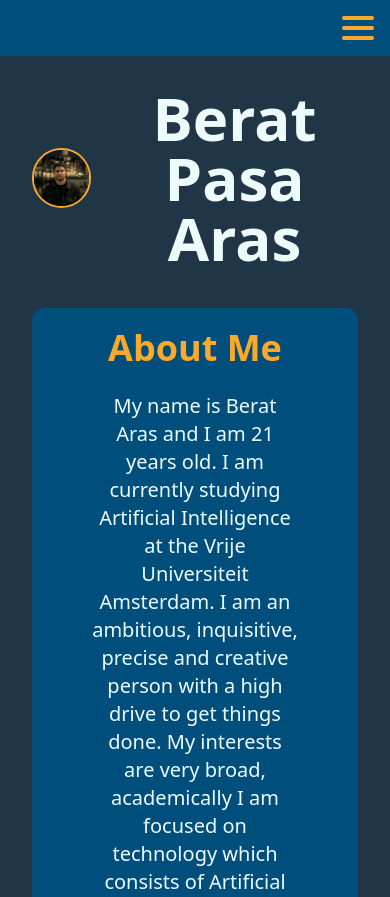
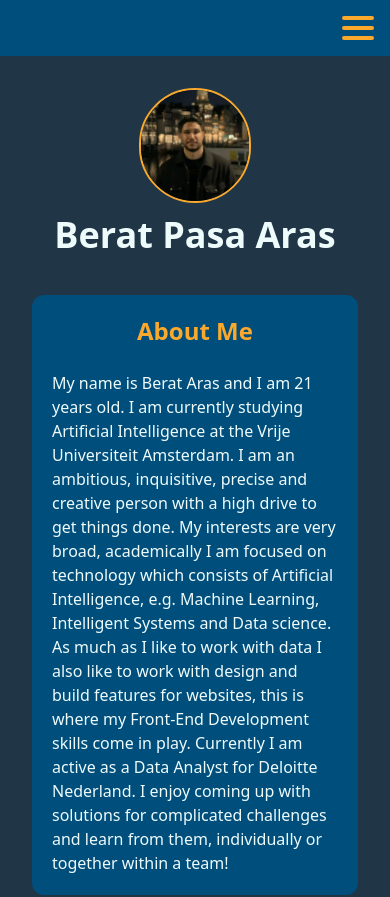
Before and after one commit to beratarrr/Berat-Portfolio, a Nuxt app: page / in a window 390 px wide. Shown: the top 897 px of the page. Built offline with nearby package versions, Linux system fonts and the light colour scheme.

Commit message:
made skills and home mobile friendly

```diff
--- a/components/homepage/about.vue
+++ b/components/homepage/about.vue
@@ -1,10 +1,10 @@
 <template>
     <card>
-      <div class="flex flex-col  px-10 gap-y-6">
-        <p class="text-4xl text-nocta-4 font-semibold">
+      <div class="flex flex-col text-left md:text-center md:px-10 gap-y-6">
+        <p class="md:text-4xl text-2xl text-center text-nocta-4 font-semibold">
           About Me
         </p>
-        <p class="text-nocta-6 text-xl">
+        <p class="text-nocta-6 md:text-xl text-base">
           My name is Berat Aras and I am 21 years old. I am currently studying Artificial Intelligence at the Vrije Universiteit Amsterdam. I am an ambitious, inquisitive, precise and creative person with a high drive to get things done. My interests are very broad, academically I am focused on technology which consists of Artificial Intelligence, e.g. Machine Learning, Intelligent Systems and Data science. As much as I like to work with data I also like to work with design and build features for websites, this is where my Front-End Development skills come in play. Currently I am active as a Data Analyst for Deloitte Nederland. I enjoy coming up with solutions for complicated challenges and learn from them, individually or together within a team!
         </p>
       </div>
--- a/components/pageTitle.vue
+++ b/components/pageTitle.vue
@@ -1,5 +1,5 @@
 <template>
-      <div class="flex justify-center items-center gap-x-5 gap-y-3 text-center text-6xl text-nocta-6 font-bold ">
+      <div class="flex justify-center items-center gap-x-5 gap-y-3 text-center md:text-6xl text-4xl text-nocta-6 font-bold ">
           <slot />
       </div>
 </template>
--- a/components/skills/skillcard.vue
+++ b/components/skills/skillcard.vue
@@ -1,6 +1,6 @@
 <template>
     <a>
-        <div class="border-2 border-nocta-7 flex flex-col justify-between text-center hover:cursor-pointer hover:scale-105 hover:border-nocta-4 rounded-xl transitiones">
+        <div class="border-2 border-nocta-7 flex flex-col justify-between text-center hover:cursor-pointer hover:scale-105 md:hover:border-nocta-4 rounded-xl transitiones">
             <slot />
         </div>
     </a>
--- a/components/skills/skillsection.vue
+++ b/components/skills/skillsection.vue
@@ -1,9 +1,9 @@
 <template>
     <card>
-        <div class="grid grid-cols-6 gap-5">
+        <div class="grid md:grid-cols-6 md:gap-5 gap-3 grid-cols-3">
             <skillcard :key="skill.title" v-for="skill in skills" :href="skill.link" target="_blank">
-                <img class="p-8" :src="skill.image" />
-                <div class=" text-nocta-4 text-3xl font-medium py-2">
+                <img class="md:p-4" :src="skill.image" />
+                <div class=" text-nocta-4 md:text-3xl text-base font-medium py-2">
                     {{ skill.title }}
                 </div>
             </skillcard>
--- a/pages/index.vue
+++ b/pages/index.vue
@@ -1,10 +1,10 @@
 <template>
   <div class="bg-nocta-5 flex flex-col rounded-xl p-8 gap-y-10 justify-around">
-    <page-title class="flex">
+    <page-title class="flex md:flex-row flex-col">
       <div>
-        <img src="berat.png" class="w-28 rounded-full border-nocta-4 border-2" />
+        <img src="berat.png" class="md:w-28 w-28 rounded-full border-nocta-4 border-2" />
       </div>
-      <p>
+      <p class="">
         Berat Pasa Aras
       </p>
     </page-title>
--- a/pages/skills.vue
+++ b/pages/skills.vue
@@ -2,7 +2,7 @@
   <div class="bg-nocta-5 flex flex-col rounded-xl p-8 gap-y-10">
     <page-title  class="flex flex-col items-center">
         <p>Skills</p>
-        <p class="text-xl font-normal">This page contains a selection of my skills</p>
+        <p class="md:text-xl text-base font-normal">This page contains a selection of my skills</p>
     </page-title>
     <skillsection></skillsection>
   </div>
```
